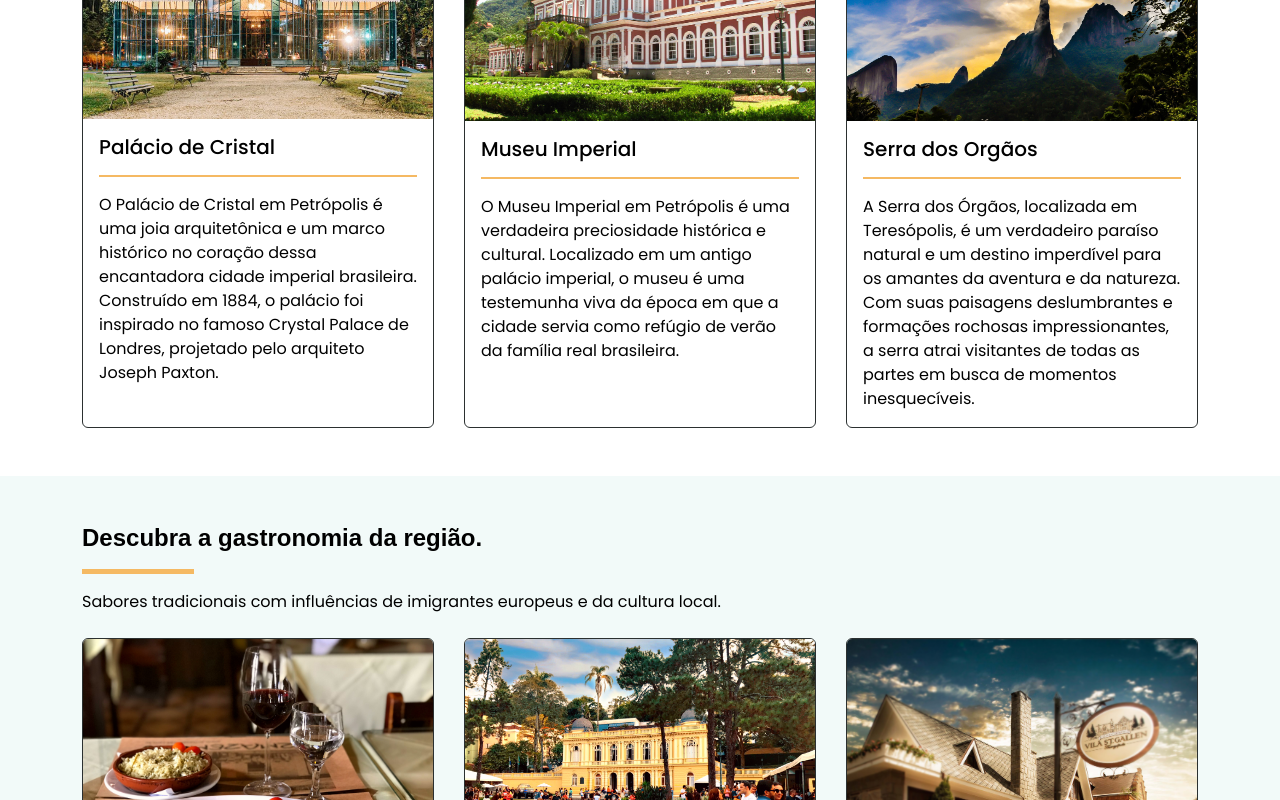
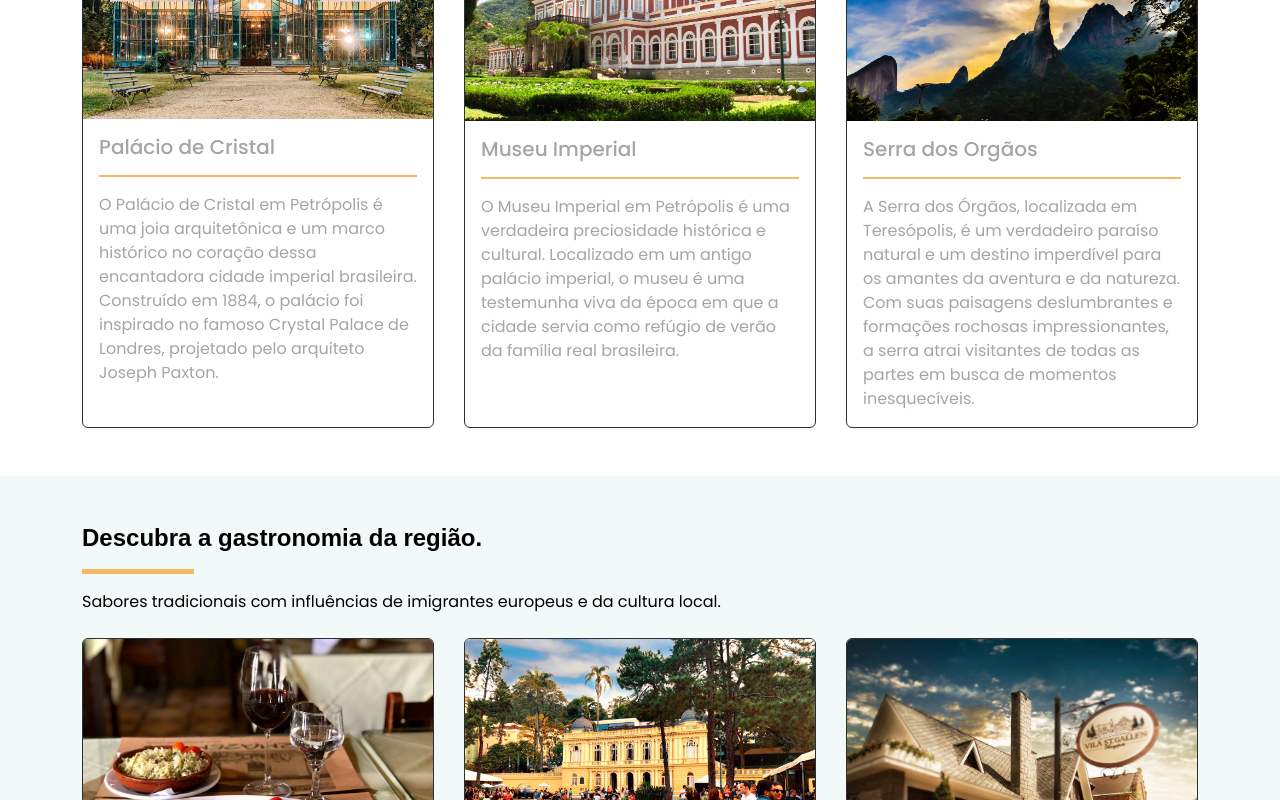
Before and after one commit to AbJoia/oficina-acessibilidade-desafio, a React (Vite) app: page / in a window 1280 px wide. Shown: the part 1000-1800 px from the top of the page. Built offline with nearby package versions, Linux system fonts and the light colour scheme; a web font is replaced by a local one.

Commit message:
card fontcolor

```diff
--- a/src/Global.css
+++ b/src/Global.css
@@ -2,6 +2,7 @@
   --preto-primario: #000;
   --preto-secundario: #2b3030;
   --cinza-claro: #EAEAEA;
+  --cinza-variant: #a5a5a5;
   --cinza-primario: #565656;
   --cinza-secundario: #596363;
   --branco-primario: #fff;
--- a/src/components/Card/style.css
+++ b/src/components/Card/style.css
@@ -6,7 +6,7 @@
 }
 
 .card .titulo-card, .card p{
-    color: var(--font-color);
+    color: var(--cinza-variant);
 }
 
 .card .linha-card{
```
